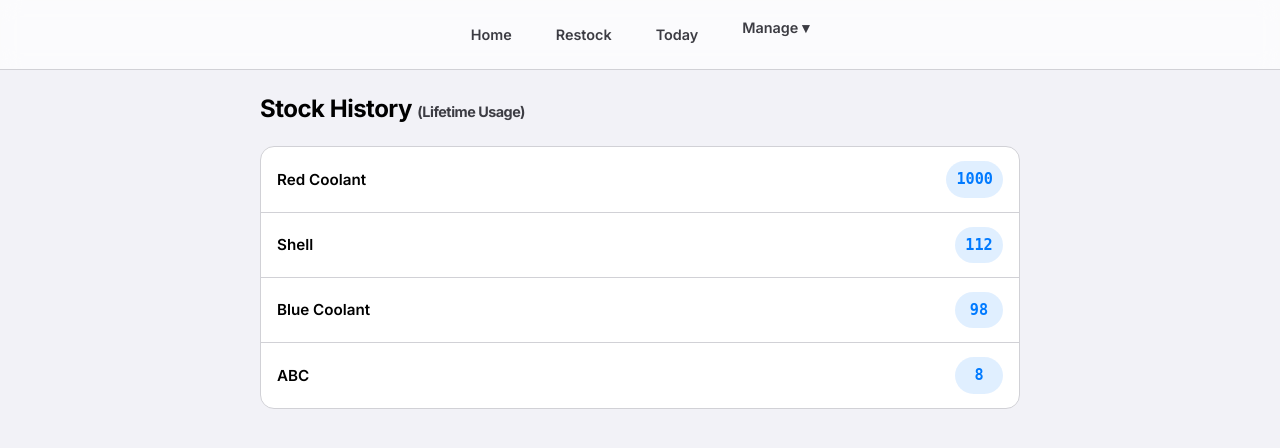
After one commit to Irshaduu/formula-stock, a Django app: page /manage/history/ in a window 1280 px wide. The commit adds this page. Shown: the top 448 px of the page. Run offline with Django 4.2, Linux system fonts and the light colour scheme; a user stored in the database is signed in; data comes from the database, SQL or seed files in the repository; both versions use the stored data as it was after the commit.

Commit message:
fix: Update usage_count to track Quantity instead of Frequency

```diff
--- a/consumables/templates/consumables/base.html
+++ b/consumables/templates/consumables/base.html
@@ -29,6 +29,7 @@
                 <a href="{% url 'manage_categories' %}">Categories</a>
                 {% if request.user.is_superuser %}
                 <a href="{% url 'manage_staff' %}">Staff</a>
+                <a href="{% url 'stock_history' %}">Stock History</a>
                 {% else %}
                 <a href="{% url 'profile' %}">Profile</a>
                 {% endif %}
--- /dev/null
+++ b/consumables/templates/consumables/stock_history.html
@@ -0,0 +1,79 @@
+{% extends 'consumables/base.html' %}
+
+{% block content %}
+
+<style>
+    .history-card {
+        background: var(--card-bg);
+        border: 1px solid var(--border-color);
+        border-radius: 14px;
+        overflow: hidden;
+    }
+
+    .history-row {
+        padding: 14px 16px;
+        display: flex;
+        justify-content: space-between;
+        align-items: center;
+        gap: 10px;
+        transition: background 0.2s ease;
+    }
+
+    .history-row:not(:last-child) {
+        border-bottom: 1px solid var(--border-color);
+    }
+
+    .history-row:hover {
+        background: rgba(255, 255, 255, 0.03);
+    }
+
+    .item-name {
+        font-weight: 600;
+        color: var(--text-primary);
+        font-size: 0.95rem;
+        line-height: 1.3;
+        word-break: break-word;
+    }
+
+    .usage-badge {
+        min-width: 48px;
+        text-align: center;
+        padding: 6px 10px;
+        border-radius: 20px;
+        font-weight: 700;
+        font-size: 0.95rem;
+        color: var(--accent-blue);
+        background: rgba(0, 122, 255, 0.12);
+        font-family: monospace;
+    }
+
+    .empty-state {
+        padding: 30px 20px;
+        text-align: center;
+        color: var(--text-secondary);
+        font-size: 0.95rem;
+    }
+</style>
+
+<h2 style="margin-bottom: 18px; color: var(--text-primary);">
+    Stock History <span style="font-size: 0.9rem; color: var(--text-secondary);">(Lifetime Usage)</span>
+</h2>
+
+<div class="history-card">
+    {% for item in items %}
+        <div class="history-row">
+            <div class="item-name">
+                {{ item.name }}
+            </div>
+            <div class="usage-badge">
+                {{ item.usage_count }}
+            </div>
+        </div>
+    {% empty %}
+        <div class="empty-state">
+            No history available yet.
+        </div>
+    {% endfor %}
+</div>
+
+{% endblock %}
--- a/consumables/urls.py
+++ b/consumables/urls.py
@@ -28,6 +28,7 @@ urlpatterns = [
     path('profile/<int:user_id>/', views.profile, name='profile_view'),
     path('leaderboard/', views.leaderboard, name='leaderboard'),
     path('manage/staff/', views.manage_staff, name='manage_staff'),
+    path('manage/history/', views.stock_history, name='stock_history'),
     path('manage/staff/add/', views.add_staff, name='add_staff'),
     path('manage/staff/<int:user_id>/edit/', views.edit_staff, name='edit_staff'),
     path('manage/staff/<int:user_id>/delete/', views.delete_staff, name='delete_staff'),
--- a/consumables/views.py
+++ b/consumables/views.py
@@ -66,7 +66,7 @@ def take_item(request, item_id):
         if qty > 0:
             if item.current_stock >= qty:
                 item.current_stock -= qty
-                item.usage_count += 1
+                item.usage_count += qty
                 item.save()
                 ConsumptionRecord.objects.create(
                     user=request.user,
@@ -436,3 +436,14 @@ def delete_staff(request, user_id):
         user_to_delete.delete()
         messages.success(request, "Staff deleted.")
     return redirect('manage_staff')
+
+@login_required
+def stock_history(request):
+    if not request.user.is_superuser:
+        messages.error(request, "Access denied.")
+        return redirect('home')
+
+    # Get all items ordered by usage_count (Most Popular first)
+    items = Item.objects.filter(usage_count__gt=0).order_by('-usage_count')
+
+    return render(request, 'consumables/stock_history.html', {'items': items})
```
Also changed, not shown: consumables/views_snippet.py (added, +10 -0 lines), db.sqlite3.
